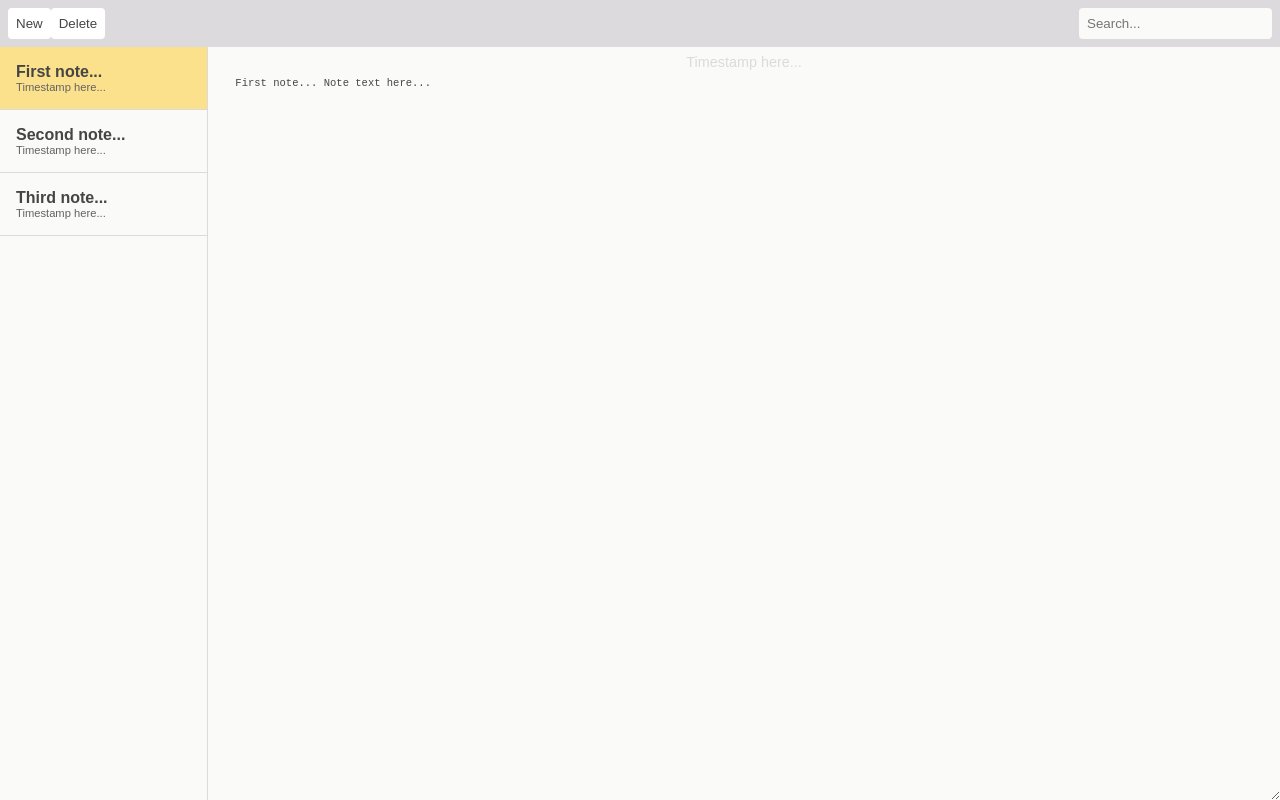
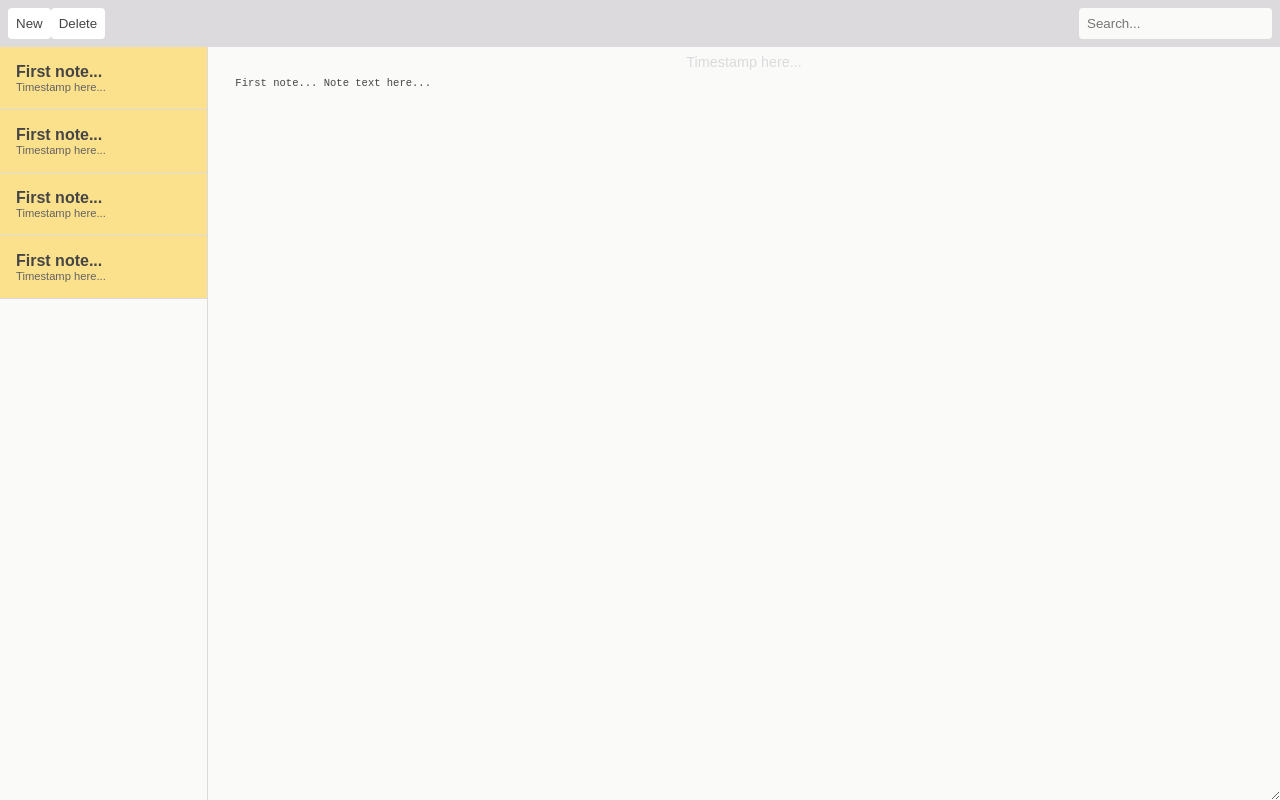
Before and after one commit to carlosraguirre/vue-notes-app, a Vue app: page / in a window 1280 px wide. Built offline with nearby package versions, Linux system fonts and the light colour scheme.

Commit message:
add NoteSelector component

```diff
--- /dev/null
+++ b/src/components/NoteSelector.vue
@@ -0,0 +1,6 @@
+<template>
+  <div class="note-selector active">
+    <p class="note-selector-title">First note...</p>
+    <p class="note-selector-timestamp">Timestamp here...</p>
+  </div>
+</template>
--- a/src/components/NoteSelectors.vue
+++ b/src/components/NoteSelectors.vue
@@ -1,16 +1,18 @@
 <template>
   <div class="note-selectors">
-    <div class="note-selector active">
-      <p class="note-selector-title">First note...</p>
-      <p class="note-selector-timestamp">Timestamp here...</p>
-    </div>
-    <div class="note-selector">
-      <p class="note-selector-title">Second note...</p>
-      <p class="note-selector-timestamp">Timestamp here...</p>
-    </div>
-    <div class="note-selector">
-      <p class="note-selector-title">Third note...</p>
-      <p class="note-selector-timestamp">Timestamp here...</p>
-    </div>
+    <NoteSelector />
+    <NoteSelector />
+    <NoteSelector />
+    <NoteSelector />
   </div>
 </template>
+
+<script>
+  import NoteSelector from './NoteSelector.vue'
+
+  export default {
+    components: {
+      NoteSelector
+    }
+  }
+</script>
```
